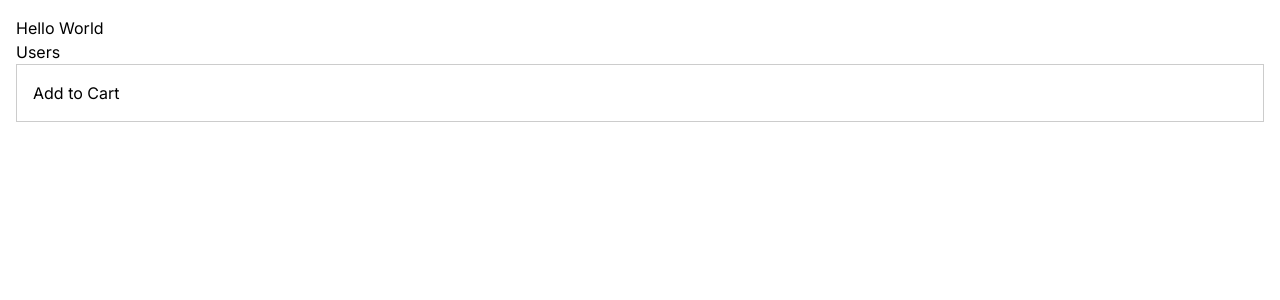
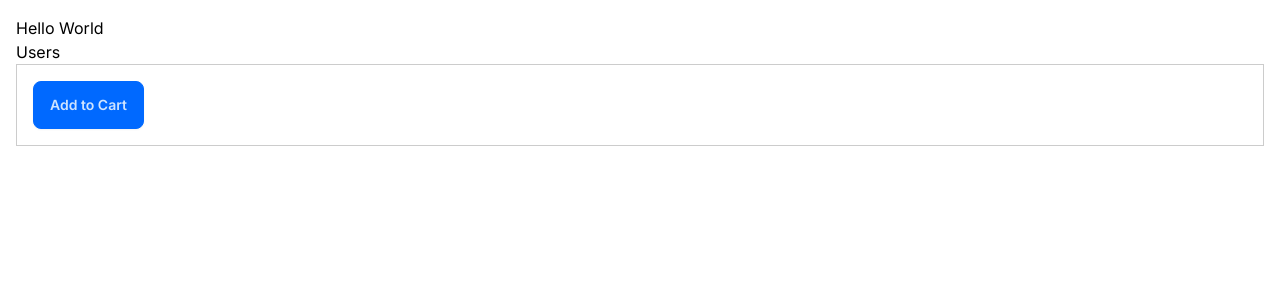
Before and after one commit to nullsec45/nextjs-basic, a Next.js app: page / in a window 1280 px wide. Shown: the top 300 px of the page. Built offline with nearby package versions, Linux system fonts and the light colour scheme.

Commit message:
style btn tailwind in button add to cart

```diff
--- a/app/components/AddToCart.tsx
+++ b/app/components/AddToCart.tsx
@@ -3,7 +3,7 @@
 const AddToCart = () => {
   return (
     <div>
-       <button onClick={() => console.log("Click")}>Add to Cart</button>
+       <button className='btn btn-primary' onClick={() => console.log("Click")}>Add to Cart</button>
     </div>
   )
 }
```
